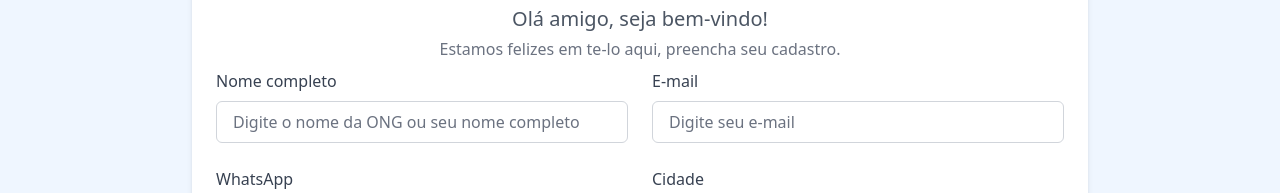
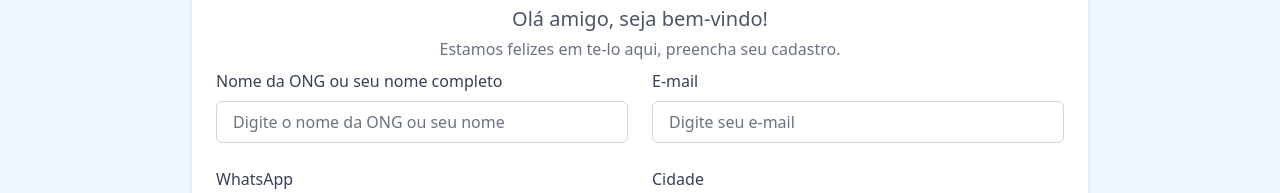
Before and after one commit to gabrikf/pets-frontend, a React (Create React App) app: page /users in a window 1280 px wide. Shown: the part 139-332 px from the top of the page. Built offline with nearby package versions, Linux system fonts and the light colour scheme; no server answers.

Commit message:
Update Users.js

```diff
--- a/src/pages/Users.js
+++ b/src/pages/Users.js
@@ -85,11 +85,11 @@ const Users = () => {
                 <form onSubmit={formik.handleSubmit}>
                     <div className="grid grid-cols-1 gap-6 mt-2 sm:grid-cols-2">
                     <div className="w-full mt-0">
-                    <label class="text-gray-700 dark:text-gray-200" for="password">Nome completo</label>
+                    <label class="text-gray-700 dark:text-gray-200" for="password">Nome da ONG ou seu nome completo</label>
                     <input className="block w-full px-4 py-2 mt-2 text-gray-700 placeholder-gray-500 bg-white border border-gray-300 rounded-md dark:bg-gray-800 dark:border-gray-600 dark:placeholder-gray-400 focus:border-blue-500 dark:focus:border-blue-500 focus:outline-none focus:ring dark:text-white"
                     type="text"
                     name='name'
-                    placeholder="Digite o nome da ONG ou seu nome completo"
+                    placeholder="Digite o nome da ONG ou seu nome"
                     aria-label="Nome da ONG ou seu nome completo"
                     value={formik.values.name}
                     onChange={formik.handleChange}
```
